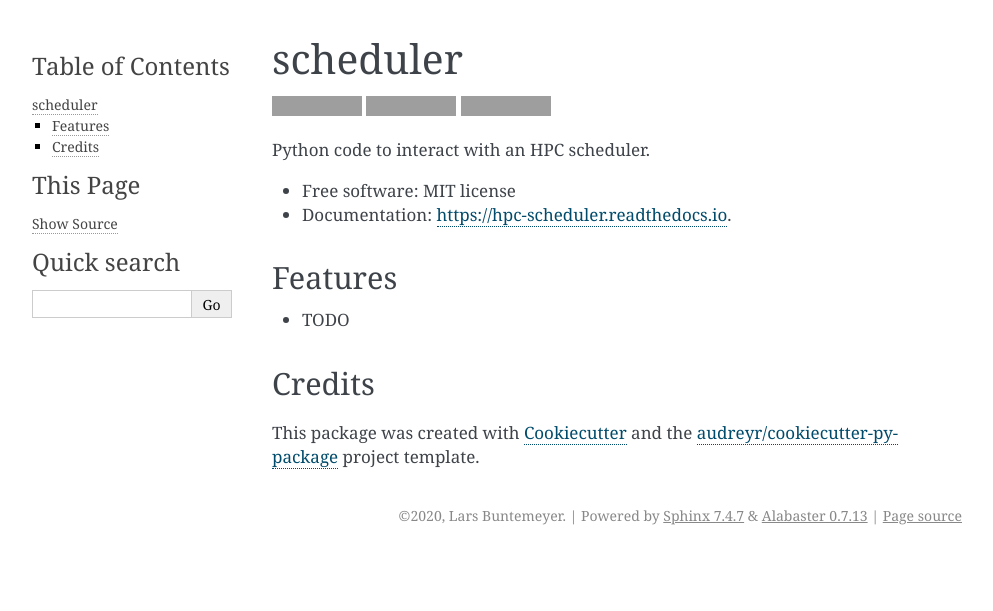
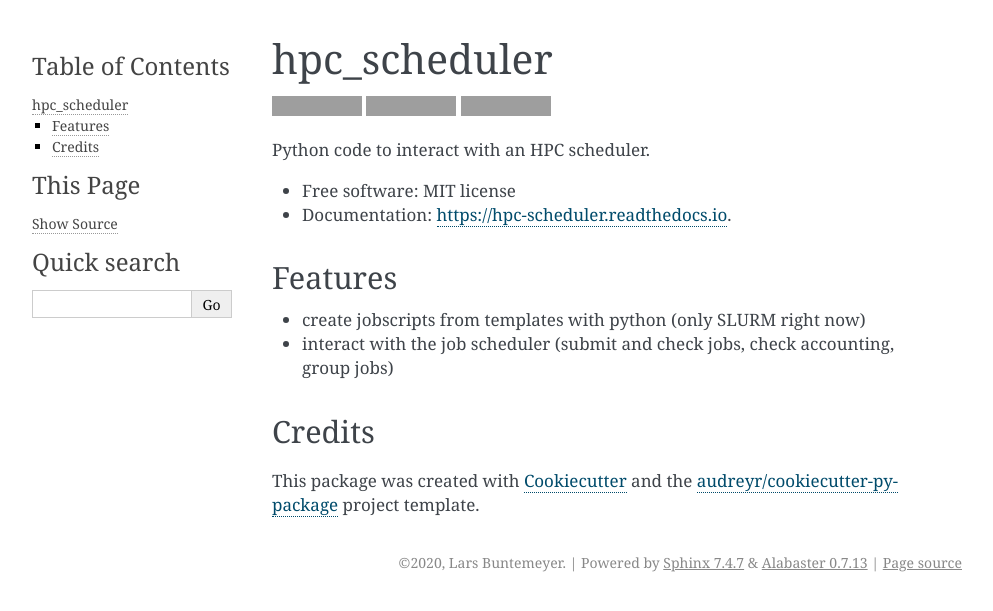
Before and after one commit to euro-cordex/scheduler, a Sphinx documentation site: the page built from docs/readme.rst, in a window 1280 px wide, cut to the strip 0-611 px from the top of the page. Shown: the whole strip, without its empty margins (148-1141 px from the left). Built offline with Sphinx 7.4.7, drawn with Linux system fonts in a browser that asks for light colours; pages that are not in the unit, such as notebooks, are missing from menus; grey boxes are pictures that could not be loaded.

```diff
--- a/README.rst
+++ b/README.rst
@@ -1,6 +1,6 @@
-=========
-scheduler
-=========
+=============
+hpc_scheduler
+=============
 
 
 .. image:: https://img.shields.io/pypi/v/scheduler.svg
@@ -26,7 +26,8 @@ Python code to interact with an HPC scheduler.
 Features
 --------
 
-* TODO
+* create jobscripts from templates with python (only SLURM right now)
+* interact with the job scheduler (submit and check jobs, check accounting, group jobs)
 
 Credits
 -------
--- a/docs/index.rst
+++ b/docs/index.rst
@@ -1,5 +1,5 @@
-Welcome to scheduler's documentation!
-======================================
+Welcome to hpc_scheduler's documentation!
+=========================================
 
 .. toctree::
    :maxdepth: 2
```
Also changed, not shown: other parts of docs/index.rst (+1 -0 lines), docs/examples.rst (added, +14 -0 lines), docs/hpc_scheduler.rst (added, +22 -0 lines), docs/modules.rst (added, +7 -0 lines), 1 other file.
